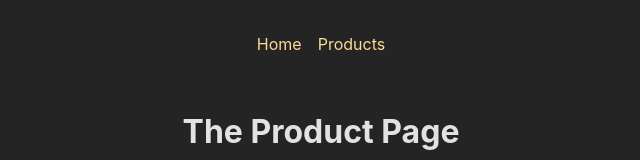
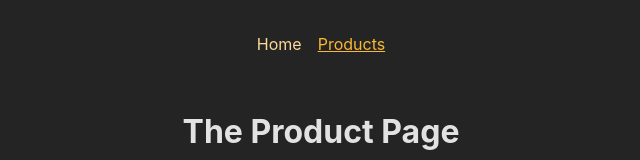
Before and after one commit to wako057/react-tutorial-router, a React (Create React App) app: page /products in a window 1280 px wide. Shown: the top 160 px of the page, without its empty margins (319-959 px from the left). Built offline with nearby package versions, Linux system fonts and the light colour scheme.

Commit message:
feat: use NavLink

```diff
--- a/src/components/MainNavigation.js
+++ b/src/components/MainNavigation.js
@@ -1,4 +1,4 @@
-import { Link } from "react-router-dom";
+import { NavLink } from "react-router-dom";
 import classes from "./MainNavigation.module.css"
 
 function MainNavigation() {
@@ -6,11 +6,28 @@
         <header className={classes.header}>
             <nav>
                 <ul className={classes.list}>
-                    <li><Link to="/">Home</Link></li>
-                    <li><Link to="/products">Products</Link></li>
+                    <li>
+                        <NavLink
+                            to="/"
+                            className={({ isActive }) => isActive ? classes.active : undefined}
+                            // style={({ isActive }) => isActive ? 'center' : 'left'}
+                            end
+                        >
+                            Home
+                        </NavLink>
+                    </li>
+                    <li>
+                        <NavLink
+                            to="/products"
+                            className={({ isActive }) => isActive ? classes.active : undefined}
+                            end
+                        >
+                            Products
+                        </NavLink>
+                    </li>
                 </ul>
             </nav>
-        </header>
+        </header >
     );
 }
 
```
